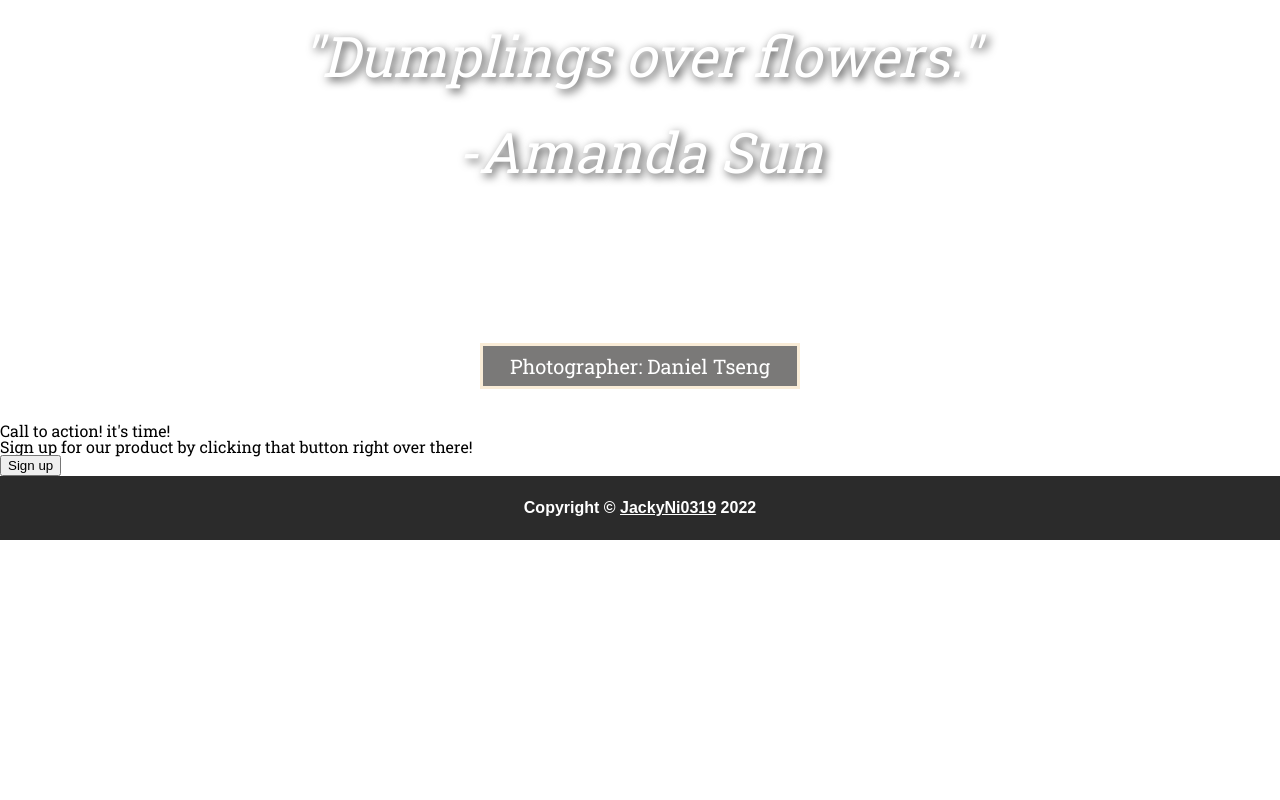
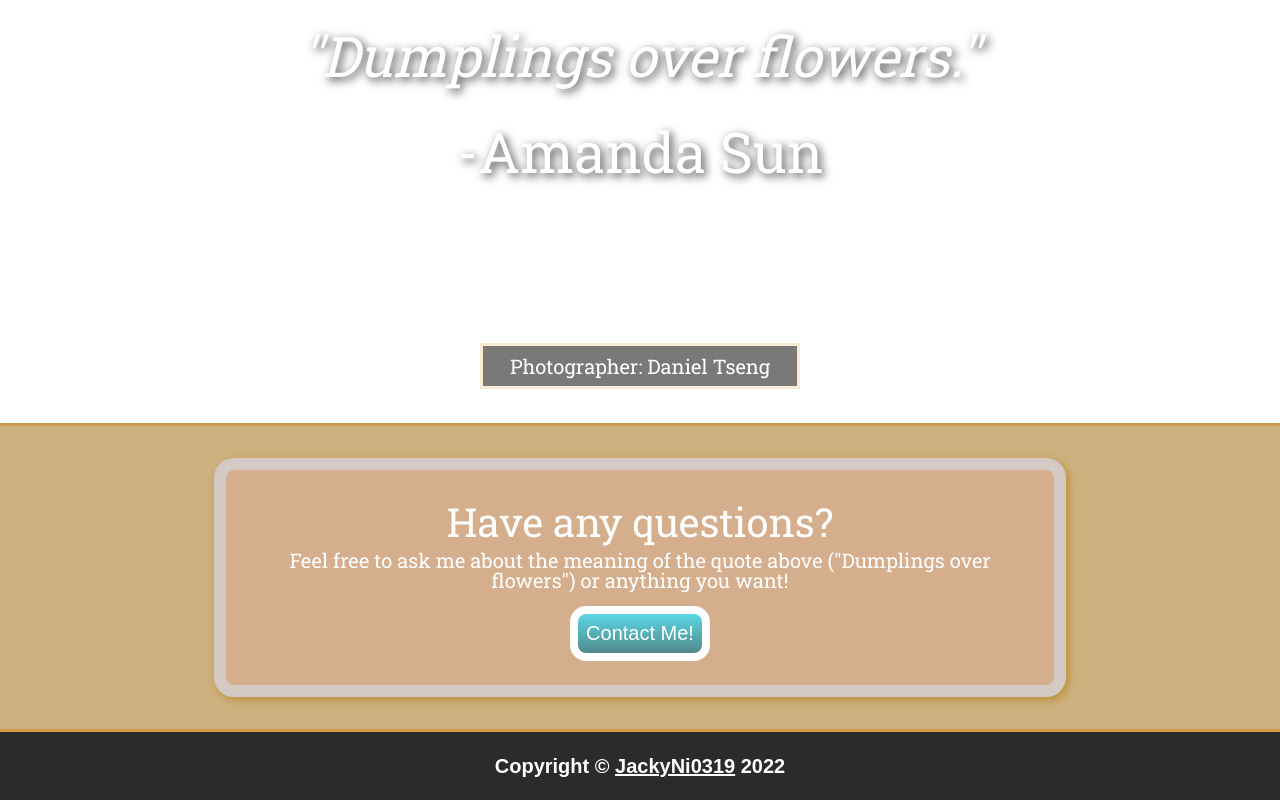
Before and after one commit to JackyNi0319/TOP-Landing-Page-Project, a plain HTML site: page index.html in a window 1280 px wide. Shown: the part 1937-2737 px from the top of the page. Before the commit the page ends 2477 px from the top, so only its background shows below. Drawn offline with Linux system fonts and the light colour scheme.

Commit message:
Subsection 3 complete and background image responsiveness added

```diff
--- a/css/style.css
+++ b/css/style.css
@@ -64,7 +64,7 @@ a, a:visited {
 /* Main section start */
 .main-section {
 	background-image: url("../images/background_3.jpg");
-	background-size: 100%;
+	background-size: cover;
 	background-repeat: no-repeat;
     height: 130vh;
     width: 100%;
@@ -119,14 +119,13 @@ a, a:visited {
 .hero-sec {
 	text-align: justify;
 	font-size: 2.5vmin;
-	margin-bottom: 3vmax;
-	padding: 0 2vmin;
+	margin: 0 2vmin 3vmax;
 	line-height: 2vmax;
 }
 
 .left-block button {
 	font-size: 3.5vmin;
-	border-radius: 20px;
+	border-radius: 1rem;
 	border: 0.75vmin solid white;
 	background-color: rgba(245, 218, 168, 0.685);
 	transition: 0.4s;
@@ -150,6 +149,7 @@ a, a:visited {
 .right-block {
 	display: flex;
 	flex-direction: column;
+	justify-content: center;
 	align-items: center;
 	flex: 1 1 0;
 	width: 45vw;
@@ -229,6 +229,21 @@ a, a:visited {
 @media (max-width: 1180px) {
 	.block {
 		flex-direction: column;
+	}
+}
+
+@media (min-height: 400px) and (max-width: 850px), (max-width: 500px) and (min-height: 700px) {
+	.main-section {
+		background-position-x: 50%;
+		height: 100vh;
+	}
+
+	.block-wrap {
+		height: 75vh;
+	}
+
+	.left-block button {
+		margin-bottom: 3vmax;
 	}
 }
 /* Main section end */
@@ -326,10 +341,9 @@ figcaption a:hover {
 /* Subsection 2 start */
 .subsection-2 {
 	background-image: url("../images/background.jpg");
-	background-size: 100%;
+	background-size: cover;
 	background-repeat: no-repeat;
 	background-attachment: fixed;
-	background-position-y: -40vh;
 	display: block;
     height: 70vh;
     width: 100%;
@@ -344,7 +358,7 @@ figcaption a:hover {
 	flex-direction: column;
 }
 
-.s2-wrapper:nth-child(1) {
+.s2-wrapper p:nth-child(1) {
 	text-align: center;
 	font-style: italic;
 }
@@ -356,10 +370,105 @@ figcaption a:hover {
 	text-shadow: 3px 3px 10px rgba(0, 0, 0, 0.75);
 	line-height: 12vmin;
 }
+
+@media (min-height: 400px) and (max-width: 850px) {
+	.subsection-2 {
+		background-position-x: 20%;
+	}
+}
 /* Subsection 2 end */
 
 /* Subsection 3 start */
+.subsection-3 {
+	background: rgb(205, 178, 128);
+	width: 100%;
+	height: auto;
+	border-top: 3px solid rgb(207, 155, 72);
+	border-bottom: 3px solid rgb(207, 155, 72);
 
+	padding: 4vmin;
+	color: white;
+	display: flex;
+	align-content: center;
+	justify-content: center;
+}
+
+.s3-box {
+	display: flex;
+	flex-direction: row;
+	justify-content: space-evenly;
+	align-items: center;
+	flex-wrap: wrap;
+
+	background-color: rgba(231, 166, 171, 0.3);
+	border: 1.5vmin solid rgba(213, 210, 215, 0.75);
+	border-radius: 2.5vmin;
+	width: 70%;
+	box-shadow: 3px 3px 10px rgba(180, 116, 6, 0.6);
+	padding: 5vmin 0;
+}
+
+.s3-message {
+	display: flex;
+	flex-direction: column;
+	justify-content: center;
+	padding: 0 3vmin;
+	flex: 1 1 0;
+}
+
+.s3-message h2 {
+	font-size: 5vmin;
+}
+
+.s3-message p {
+	font-size: 2.5vmin;
+}
+
+.s3-box button {
+	text-align: center;
+    text-decoration: none;
+	color: white;
+    border: 1vmin solid white;
+    background-image: linear-gradient(rgba(28, 204, 227, 0.7),rgba(14, 95, 95, 0.7));
+	font-size: 2.5vmin;
+    border-radius: 2vmin;
+    padding: 1vmin;
+	margin: 0 3vmin;
+	transition: 0.5s;
+}
+
+.s3-box button a, .s3-box button a:visited {
+	color: white;
+}
+
+.s3-box button:hover {
+	font-size: 3vmin;
+	border-radius: 2.25vmin;
+	padding: 1.25vmin;
+	transition: 0.5s;
+	text-shadow: 2px 2px 8px rgba(83, 83, 83, 0.6);
+}
+
+@media (max-width: 1400px) and (min-height: 700px) {
+	.s3-box {
+		flex-direction: column;
+		justify-content: center;
+		padding: 3vmin 0;
+	}
+
+	.s3-message {
+		align-items: center;
+		text-align: center;
+		margin-bottom: 2vmin;
+	}
+
+	.s3-message h2 {
+		line-height: 7vmin;
+	}
+}
+/* Subsection 3 end */
+
+/* Footer start */
 footer {
     display: block;
     width: 100%;
@@ -368,11 +477,16 @@ footer {
 
     font-family: Montserrat, sans-serif;
     font-weight: 600;
-    font-size: 1rem;
-    text-align: center;
+    font-size: 2.5vmin;
     color: white;
 
     padding: 1.5rem 0 1.5rem;
+}
+
+.footer-wrapper {
+	display: flex;
+	align-content: center;
+	justify-content: center;
 }
 
 footer a, footer a:visited {
@@ -387,3 +501,4 @@ footer a:hover {
 footer p:hover {
     color: rgb(95, 154, 225);
 }
+/* Footer end */
--- a/index.html
+++ b/index.html
@@ -112,15 +112,19 @@
     </div>
 
     <div class="subsection-3">
-        <div class="box">
-            <p>Call to action! it's time!</p>
-            <p>Sign up for our product by clicking that button right over there!</p>
-            <button>Sign up</button>
+        <div class="s3-box">
+            <div class="s3-message">
+                <h2>Have any questions?</h2>
+                <p>Feel free to ask me about the meaning of the quote above ("Dumplings over flowers") or anything you want!</p>
+            </div>
+            <button><a href="index.html">Contact Me!</a></button>
         </div>
     </div>
 
     <footer>
-        <p>Copyright © <a href="https://github.com/JackyNi0319" target="_blank">JackyNi0319</a> 2022</p>
+        <div class="footer-wrapper">
+            <p>Copyright © <a href="https://github.com/JackyNi0319" target="_blank">JackyNi0319</a> 2022</p>
+        </div>
     </footer>
 </body>
 </html>
```
